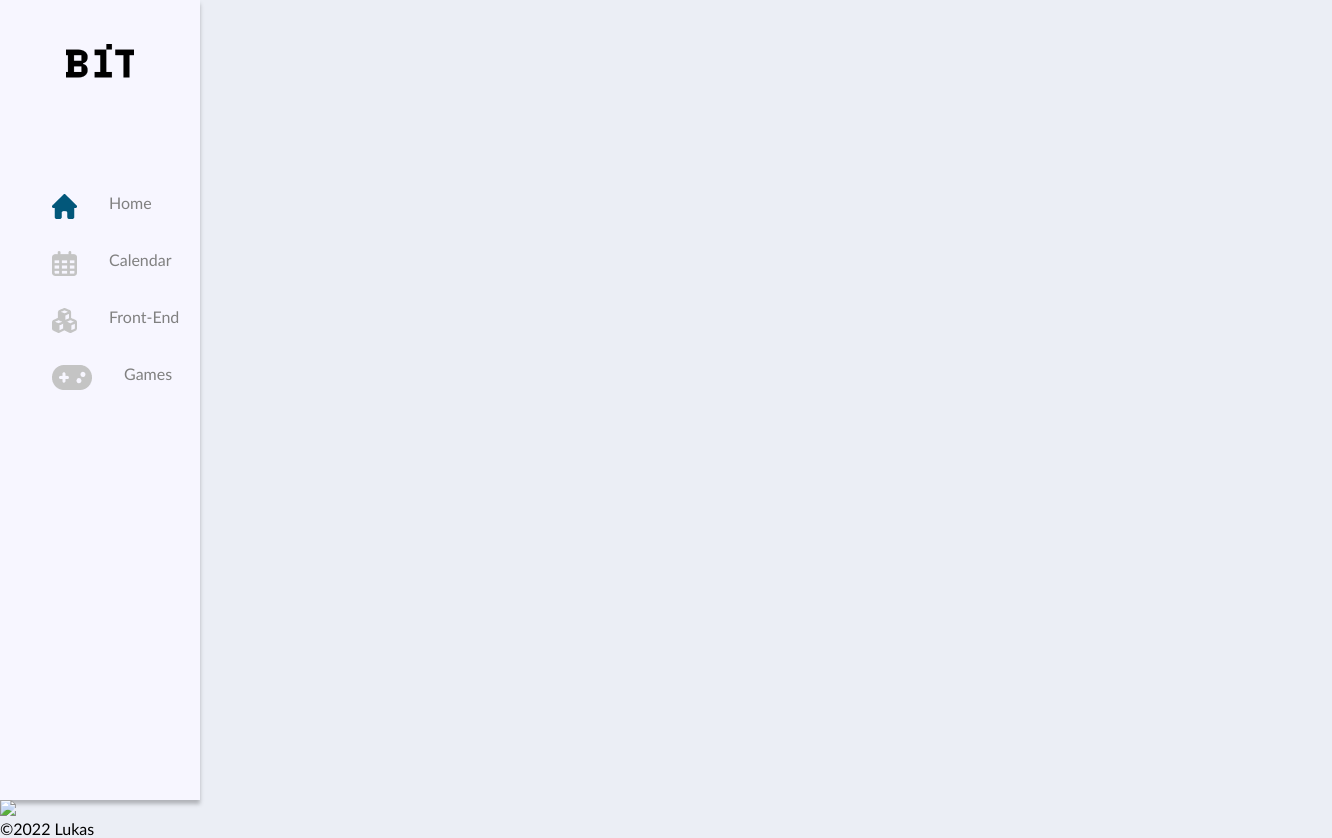
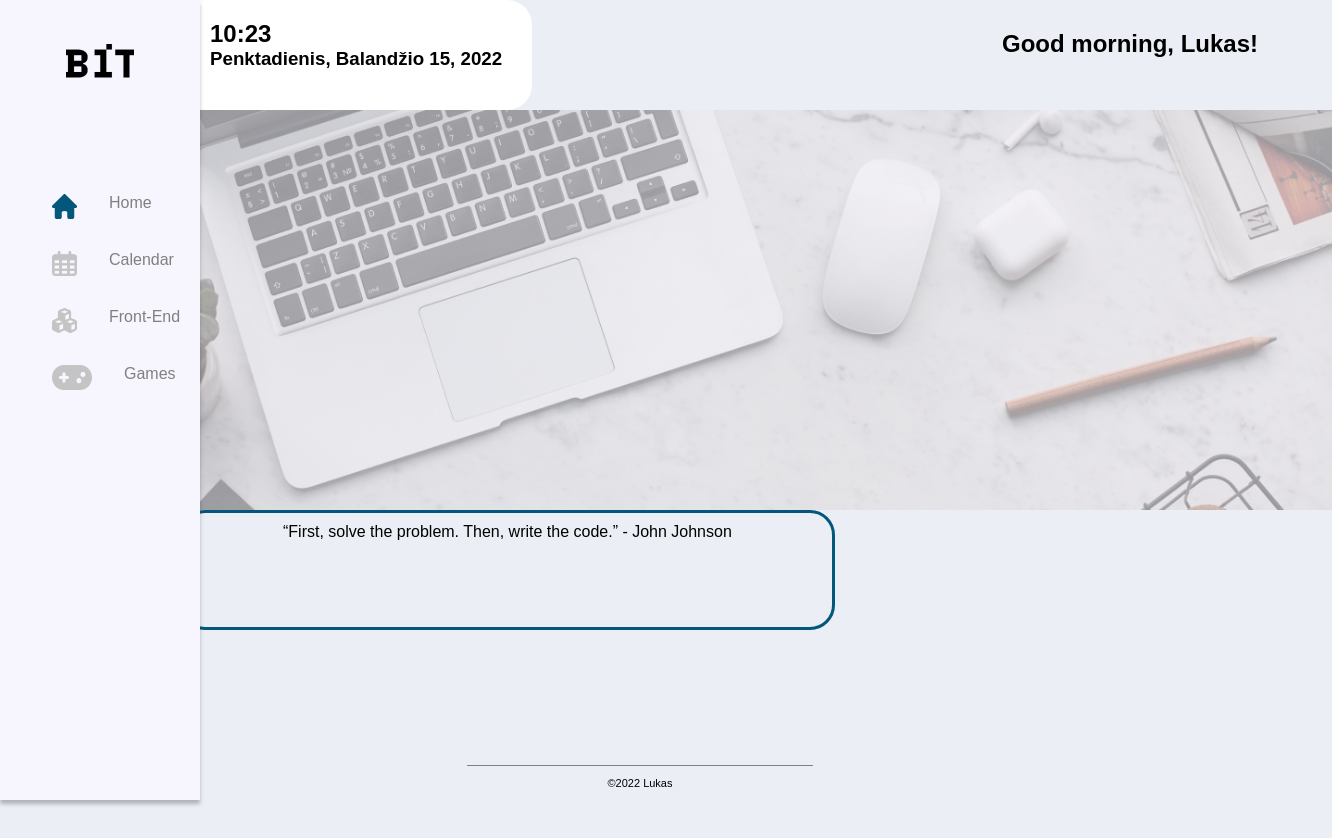
Before and after one commit to lukastabu/challange, a website: page index.html in a window 1280 px wide. Shown: the whole page, 1332 px wide, since content can reach past the window. After the commit the page ends 800 px from the top, so only its background shows below. Drawn offline with Linux system fonts and the light colour scheme.

Commit message:
04-15 home

```diff
--- a/index.html
+++ b/index.html
@@ -31,11 +31,30 @@
             <a class="nav-title" href="#">Games</a>
         </div>
     </nav>
+
+    <div class="container">
+            <div class="clock">
+                <h2 class="time">10:23</h2>
+                <h3 class="date">Penktadienis, Balandžio 15, 2022</h3>
+            </div>
+            <div class="greeting">
+                <h2>Good morning, Lukas!</h2>
+            </div>
+    </div>
+
+    <div class="container main-section">
+    </div>
+    <div class="container">
+            <span class="quote">
+                “First, solve the problem. Then, write the code.” - John Johnson
+            </span>
+    </div>
+
     <footer>
         <div class="footer">
-            <img src="./assets/Footer line.png">
-            <p>©2022 Lukas</p>
+            <p>&copy;2022 Lukas</p>
         </div>
     </footer>
+
 </body>
 </html>
--- a/styles/global.css
+++ b/styles/global.css
@@ -7,7 +7,11 @@ body * {
 }
 
 body {
-    font-family: 'Gill Sans', 'Gill Sans MT', Calibri, 'Trebuchet MS', sans-serif;
+    font-family: 'Montserrat', sans-serif;
     background-color: #EBEEF5;
-    position: relative;
 }
+
+a {
+    text-decoration: none;
+    color: inherit;
+}
--- a/styles/layout.css
+++ b/styles/layout.css
@@ -1,8 +1,8 @@
 .side-nav {
+    position: fixed;
     width: 100px;
-    height: 100vh;
-    left: 0px;
-    top: calc(50% - 906px/2);
+    height: 100%;
+    top: calc(50% - 100%/2);
     background: #F7F6FF;
     box-shadow: 0px 4px 4px rgba(0, 0, 0, 0.25);
     transition: all 0.2s ease-in-out;
@@ -31,7 +31,7 @@
     left: 20px;
     line-height: 50px;
     display: flex;
-    width: 300px;
+    width: 180px;
 }
 
 .nav-img {
@@ -42,7 +42,6 @@
 .nav-title {
     color: grey;
     display: flex;
-    text-decoration: none;
     display: none;
     width: 300px;
 }
@@ -51,19 +50,86 @@
 }
 
 
-.navbuttonhover:background: #FFFFFF;
+.navbutton:hover {
+    background: #FFFFFF;
+}
+
+
+.container,
+.container-fluid {
+    display: flex;
+    width: 90%;
+    justify-content: space-between;
+    margin-left: 180px;
+}
+
+/*
+@media (min-width: 575px) {
+    .container > .row {
+        width: 540px;
+        margin-left: calc(50% - 270px);
+        margin-right: calc(50% - 270px);
+    }
+
+@media (min-width: 767px) {
+    .container > .row {
+        width: 720px;
+        margin-left: calc(50% - 360px);
+        margin-right: calc(50% - 360px);
+    }
+*/
+.clock {
+    width: fit-content;
+    padding: 20px 30px;
+    border-radius: 25px;
+    background-color: #FFFFFF;
+    display: inline-block;
+}
+
+.greeting {
+    width: 300px;
+    height: 80px;
+    float: left;
+    margin: 30px 30px 0;
+}
+
+.main-section {
+    height: 400px;
+    margin-top: 0 calc(10px - 50%);
+    background-image: url(../assets/workplace-results-professional-report-accounting-during\ 1.png);
+    background-size: cover;
+    background-position: center;
+}
+
+.row > .quote {
+    bottom: 10%;
+    margin-right: 30px;
+    display: flex;
+    flex: 20px;
+    justify-content: center;
+    align-items: center;
+    text-align: center;
+}
+
+.quote {
+    height: 120px;
+    padding: 10px 100px;
+    border-radius: 25px;
+    border: solid 3px #02577A;
+}
+
+
 
 footer {
-    color: red;
-    background-color: aqua;
+    display: block;
     position: absolute;
     bottom: 0px;
-    width: 36px;
+    width: 346px;
     left: 50%;
     transform: translateX(-50%);
     text-align: center;
     /*color: var(--secondary-color);*/
     font-size: 11px;
-    /*border-top: 1px solid var(--secondary-color);*/
+    border-top: 1px solid gray;
     padding: 11px 0;
   }
```
Also changed, not shown: assets/workplace-results-professional-report-accounting-during 1.png (added), 1 other file.
